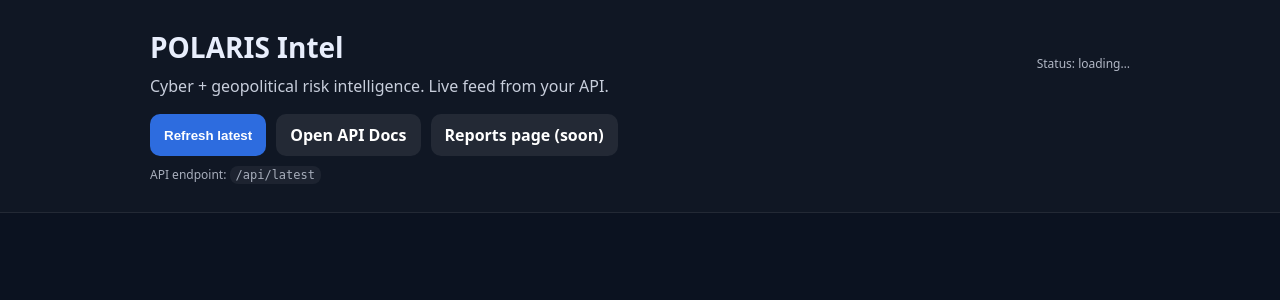
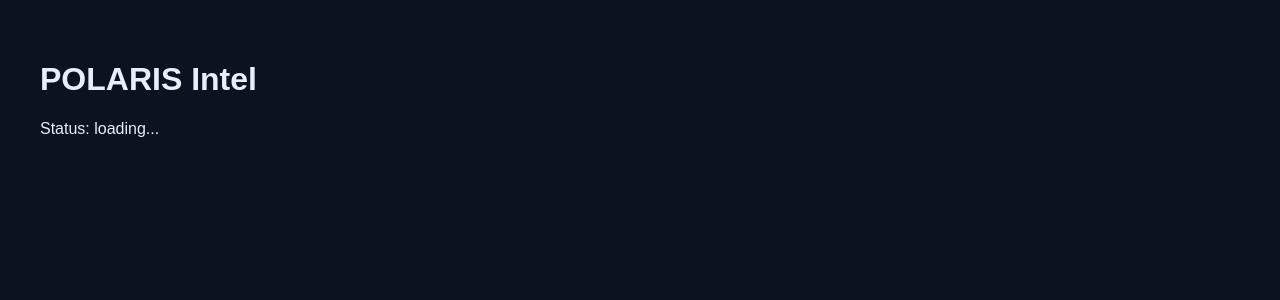
Before and after one commit to madijonovsardorbek544-cmyk/polaris-intel, a FastAPI app: page / in a window 1280 px wide. Shown: the top 300 px of the page. Run offline with FastAPI, Linux system fonts and the light colour scheme.

Commit message:
Update index.html

```diff
--- a/src/templates/index.html
+++ b/src/templates/index.html
@@ -1,148 +1,53 @@
 <!doctype html>
-<html lang="en">
+<html>
 <head>
-  <meta charset="utf-8" />
-  <meta name="viewport" content="width=device-width, initial-scale=1" />
-  <title>POLARIS Intel — Cyber & Geopolitical Risk</title>
+  <meta charset="utf-8">
+  <title>POLARIS Intel</title>
   <style>
-    body{font-family:system-ui,Arial; margin:0; background:#0b1220; color:#e8eefc}
-    header{padding:28px 18px; border-bottom:1px solid rgba(255,255,255,.08); background:rgba(255,255,255,.02)}
-    .wrap{max-width:980px; margin:0 auto}
-    h1{margin:0 0 8px; font-size:28px}
-    p{margin:0; opacity:.85; line-height:1.5}
-    .row{display:flex; gap:10px; flex-wrap:wrap; margin-top:16px}
-    .btn{background:#2d6cdf; color:#fff; border:none; padding:10px 14px; border-radius:10px; cursor:pointer; font-weight:600}
-    .btn.sec{background:rgba(255,255,255,.08)}
-    main{padding:18px}
-    .grid{display:grid; grid-template-columns:1fr; gap:12px}
-    .card{background:rgba(255,255,255,.04); border:1px solid rgba(255,255,255,.08); border-radius:14px; padding:14px}
-    .meta{display:flex; gap:10px; flex-wrap:wrap; font-size:12px; opacity:.8}
-    .pill{padding:4px 8px; border-radius:999px; background:rgba(255,255,255,.08)}
-    .danger{background:rgba(255,80,80,.18); border:1px solid rgba(255,80,80,.25)}
-    .warn{background:rgba(255,190,80,.16); border:1px solid rgba(255,190,80,.25)}
-    .ok{background:rgba(80,220,160,.14); border:1px solid rgba(80,220,160,.22)}
-    a{color:#8fb4ff}
-    .small{font-size:12px; opacity:.7}
-    .topline{display:flex; justify-content:space-between; align-items:center; gap:12px; flex-wrap:wrap}
-    .status{font-size:12px; opacity:.75}
-    code{background:rgba(255,255,255,.08); padding:2px 6px; border-radius:8px}
-    h3{margin:10px 0 6px}
+    body{background:#0b1220;color:#e8eefc;font-family:Arial;margin:0;padding:40px}
+    .card{background:#1a2238;padding:20px;margin-bottom:15px;border-radius:10px}
+    h2{margin:0 0 10px}
   </style>
 </head>
 <body>
-  <header>
-    <div class="wrap">
-      <div class="topline">
-        <div>
+
 <h1>POLARIS Intel</h1>
-          <p>Cyber + geopolitical risk intelligence. Live feed from your API.</p>
-        </div>
-        <div class="status" id="status">Status: loading…</div>
-      </div>
+<p>Status: <span id="status">loading...</span></p>
 
-      <div class="row">
-        <button class="btn" id="refreshBtn">Refresh latest</button>
-        <a class="btn sec" href="/docs" style="text-decoration:none; display:inline-block">Open API Docs</a>
-        <a class="btn sec" href="/reports" style="text-decoration:none; display:inline-block" onclick="return false;">Reports page (soon)</a>
-      </div>
-
-      <p class="small" style="margin-top:10px;">
-        API endpoint: <code>/api/latest</code>
-      </p>
-    </div>
-  </header>
-
-  <main class="wrap">
-    <div class="grid" id="cards"></div>
-  </main>
+<div id="cards"></div>
 
 <script>
-  function levelClass(level){
-    const v = String(level || "").toLowerCase();
-    if (v.includes("high") || v.includes("critical")) return "danger";
-    if (v.includes("medium")) return "warn";
-    if (v.includes("low")) return "ok";
-    return "";
-  }
-
-  function safe(v){
-    return (v === null || v === undefined) ? "" : String(v);
-  }
-
-  function escapeHtml(str){
-    return safe(str)
-      .replaceAll("&", "&amp;")
-      .replaceAll("<", "&lt;")
-      .replaceAll(">", "&gt;")
-      .replaceAll('"', "&quot;")
-      .replaceAll("'", "&#039;");
-  }
-
-  async function loadLatest(){
+async function loadData(){
   const status = document.getElementById("status");
-    const cards = document.getElementById("cards");
-    status.textContent = "Status: fetching…";
-    cards.innerHTML = "";
+  const container = document.getElementById("cards");
 
   try{
-      const res = await fetch("/api/latest", { cache: "no-store" });
-      if(!res.ok) throw new Error("HTTP " + res.status);
+    const res = await fetch("/api/latest");
     const data = await res.json();
 
-      // qaysi format bo‘lsa ham ishlaydi
-      const items = Array.isArray(data) ? data : (data.risks  data.items  []);
+    container.innerHTML = "";
 
-      if(!items.length){
-        cards.innerHTML = <div class="card">No items yet. Add data to <code>/api/latest</code> and refresh.</div>;
-        status.textContent = "Status: OK (0 items)";
-        return;
-      }
-      items.forEach((it, idx) => {
-        const title = safe(it.title  it.headline  ("Item " + (idx + 1)));
-        const level = safe(it.risk_level  it.level  it.risk || "N/A");
-        const score = safe(it.risk_score ?? it.score ?? "");
-        const category = safe(it.category || "");
-        const summary = safe(it.summary  it.explanation  it.reason || "");
-        const source = safe(it.source  it.url  "");
-        const tags = Array.isArray(it.tags) ? it.tags : [];
-
+    data.forEach(item => {
       const div = document.createElement("div");
-        div.className = "card " + levelClass(level);
-
-        const tagsHtml = tags.slice(0, 4).map(t => <span class="pill">${escapeHtml(t)}</span>).join("");
-
+      div.className = "card";
       div.innerHTML =
-          <div class="meta">
-            <span class="pill">#${idx + 1}</span>
-            <span class="pill">Risk: ${escapeHtml(level)}</span>
-            ${score !== "" ? <span class="pill">Score: ${escapeHtml(score)}</span> : ""}
-            ${category ? <span class="pill">${escapeHtml(category)}</span> : ""}
-            ${tagsHtml}
-          </div>
-
-          <h3>${escapeHtml(title)}</h3>
-
-          ${summary
-            ? <p style="margin:0 0 10px; opacity:.9">${escapeHtml(summary)}</p>
-            : <p style="margin:0 0 10px; opacity:.7">(no summary yet)</p>}
-
-          ${source
-            ? <p class="small">Source: <a href="${escapeHtml(source)}" target="_blank" rel="noreferrer">${escapeHtml(source)}</a></p>
-            : <p class="small">Source: (none)</p>}
+        <h2>${item.title}</h2>
+        <p>Risk: ${item.risk_level}</p>
+        <p>Score: ${item.risk_score}</p>
+        <p>${item.summary}</p>
       ;
-
-        cards.appendChild(div);
+      container.appendChild(div);
     });
 
-      status.textContent = "Status: OK (" + items.length + " items)";
-    }catch(e){
-      status.textContent = "Status: error";
-      cards.innerHTML = <div class="card">Failed to load <code>/api/latest</code>. Error: ${escapeHtml(e.message)}</div>;
+    status.textContent = "OK";
+  }
+  catch(e){
+    status.textContent = "ERROR";
   }
 }
 
-  document.getElementById("refreshBtn").addEventListener("click", loadLatest);
-  loadLatest();
+loadData();
 </script>
+
 </body>
 </html>
```
Lines whose indentation alone changed are shown as unchanged.
